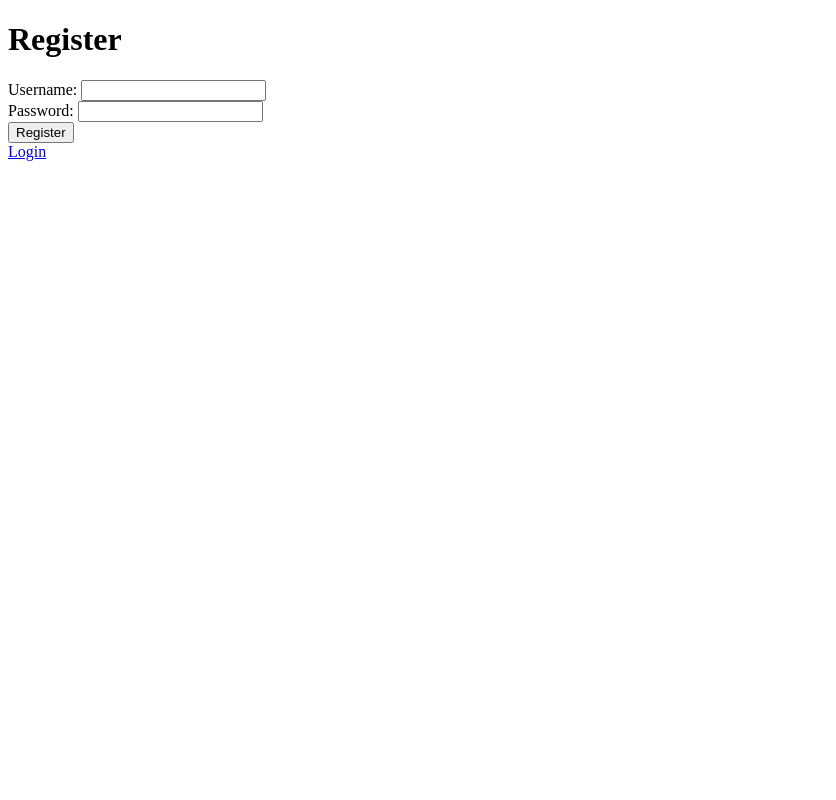
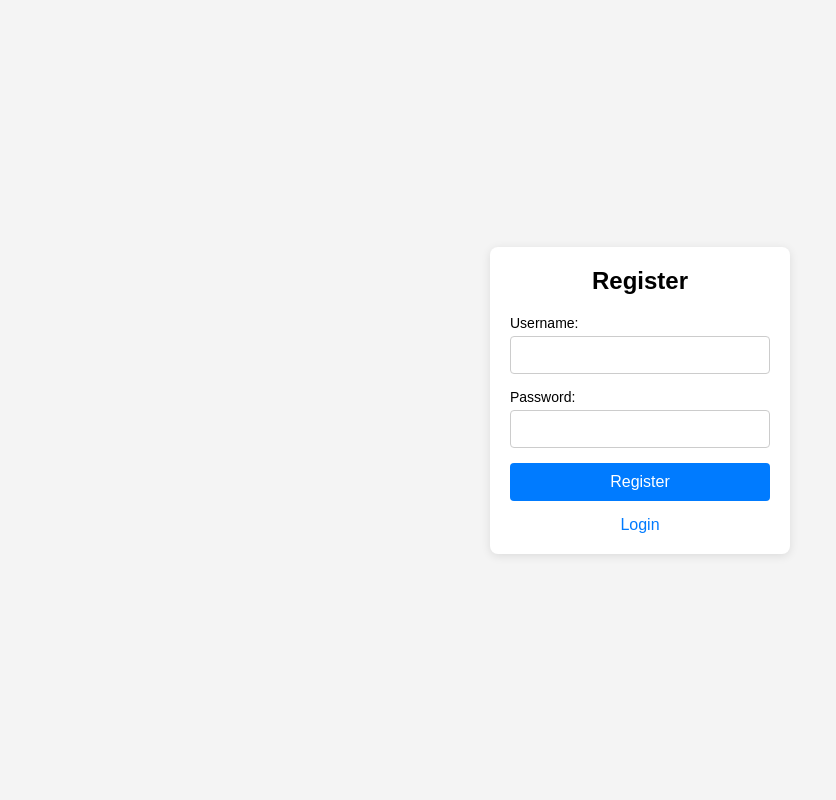
Before and after one commit to betaberry/trade-turbo-frontend, a Flask app: page /register in a window 1280 px wide. Shown: the whole page, without its empty margins (0-836 px from the left). Run offline with Flask 3, Linux system fonts and the light colour scheme.

Commit message:
Update register.html
yuri commit

```diff
--- a/trade/templates/register.html
+++ b/trade/templates/register.html
@@ -2,18 +2,102 @@
 <html>
 <head>
     <title>Register</title>
+    <style>
+        /* Basic Reset */
+        * {
+            margin: 0;
+            padding: 0;
+            box-sizing: border-box;
+        }
+
+        /* Body Styling */
+        body {
+            font-family: Arial, sans-serif;
+            background-color: #f4f4f4;
+            display: flex;
+            justify-content: center;
+            align-items: center;
+            height: 100vh;
+        }
+
+        /* Container Styling */
+        .container {
+            background-color: #fff;
+            padding: 20px;
+            border-radius: 8px;
+            box-shadow: 0 2px 10px rgba(0, 0, 0, 0.1);
+            width: 300px;
+        }
+
+        /* Header Styling */
+        h1 {
+            font-size: 24px;
+            margin-bottom: 20px;
+            text-align: center;
+        }
+
+        /* Form Styling */
+        form {
+            display: flex;
+            flex-direction: column;
+        }
+
+        /* Label Styling */
+        label {
+            font-size: 14px;
+            margin-bottom: 5px;
+        }
+
+        /* Input Field Styling */
+        input[type="text"], input[type="password"] {
+            padding: 10px;
+            font-size: 14px;
+            border: 1px solid #ccc;
+            border-radius: 4px;
+            margin-bottom: 15px;
+        }
+
+        /* Button Styling */
+        button {
+            background-color: #007bff;
+            color: #fff;
+            padding: 10px;
+            border: none;
+            border-radius: 4px;
+            cursor: pointer;
+            font-size: 16px;
+            transition: background-color 0.3s;
+        }
+
+        button:hover {
+            background-color: #0056b3;
+        }
+
+        /* Link Styling */
+        a {
+            display: block;
+            text-align: center;
+            margin-top: 15px;
+            color: #007bff;
+            text-decoration: none;
+        }
+
+        a:hover {
+            text-decoration: underline;
+        }
+    </style>
 </head>
 <body>
+    <div class="container">
         <h1>Register</h1>
         <form method="POST">
             <label for="username">Username:</label>
             <input type="text" name="username" id="username" required>
-        <br>
             <label for="password">Password:</label>
             <input type="password" name="password" id="password" required>
-        <br>
             <button type="submit">Register</button>
         </form>
         <a href="{{ url_for('login') }}">Login</a>
+    </div>
 </body>
 </html>
```
Lines whose indentation alone changed are shown as unchanged.
